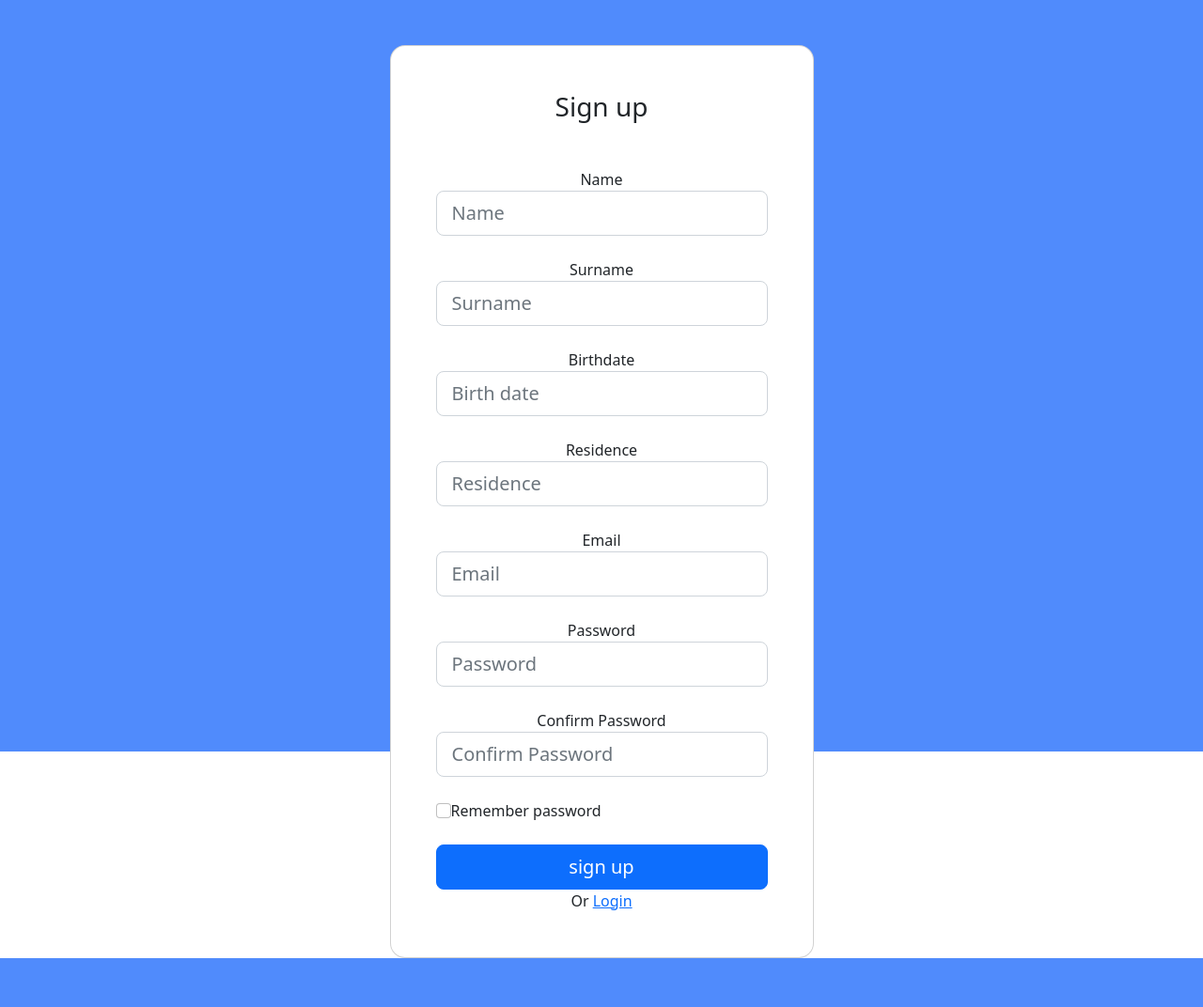
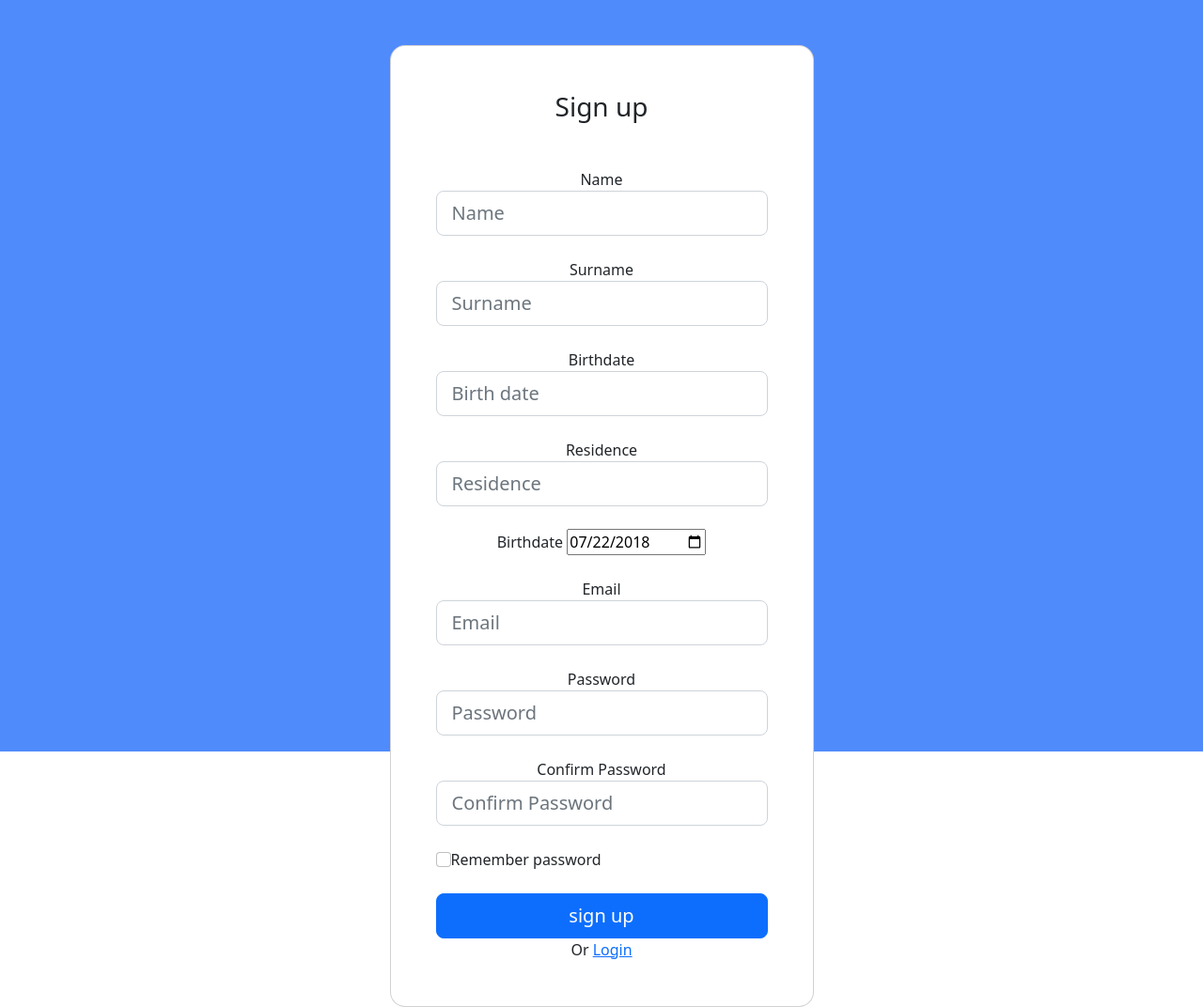
Before and after one commit to fabiovincenzi/TechnoHouse, a PHP site: page /controller_signup.php in a window 1280 px wide. Shown: the whole page at 94% size. Before the commit the page ends 1020 px from the top, so only its background shows below. Run offline with PHP 8.4, Linux system fonts and the light colour scheme.

Commit message:
created signup.js

```diff
--- a/controller_signup.php
+++ b/controller_signup.php
@@ -7,7 +7,9 @@ $viewBag["page"] = "./view/primary/signup.php";
 $viewBag["sript"] = array(
     "https://code.jquery.com/jquery-3.3.1.slim.min.js",
     "https://cdnjs.cloudflare.com/ajax/libs/popper.js/1.14.7/umd/popper.min.js",
-    "https://stackpath.bootstrapcdn.com/bootstrap/4.3.1/js/bootstrap.min.js"
+    "https://stackpath.bootstrapcdn.com/bootstrap/4.3.1/js/bootstrap.min.js",
+    "./model/javascript/signup/signup.js"
+
 );
 require_once './view/primary/base_login.php'
 ?>
--- a/view/primary/signup.php
+++ b/view/primary/signup.php
@@ -23,6 +23,11 @@
                 <div class="form-outline mb-4">
                   <label for="residence">Residence</label>
                   <input type="text" id="residence" placeholder="Residence" class="form-control form-control-lg" />
+                </div>
+
+                <div class="form-outline mb-4">
+                  <label for="birthdate">Birthdate</label>
+                <input type="date" id="birthdate" name="trip-start" value="2018-07-22" min="1910-01-01">
                 </div>
 
                 <div class="form-outline mb-4">
```
